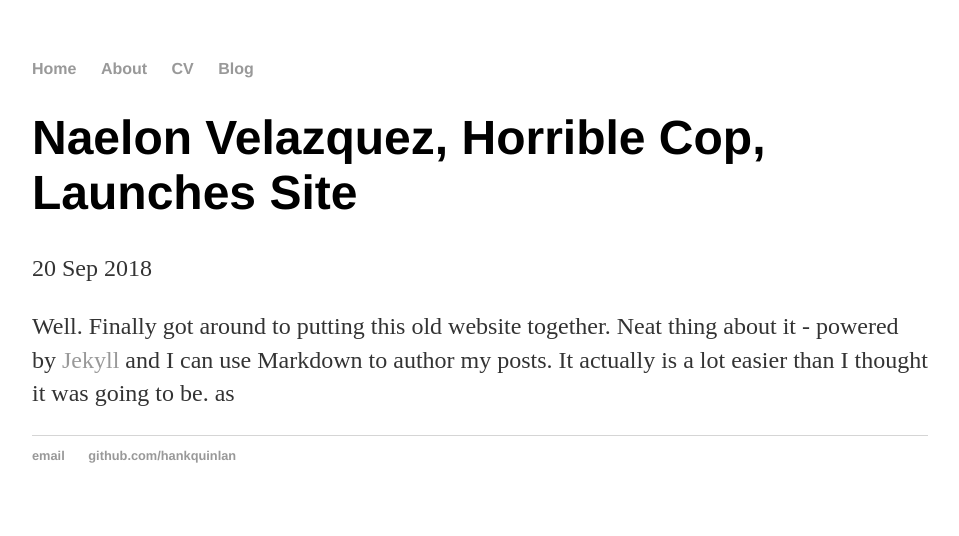
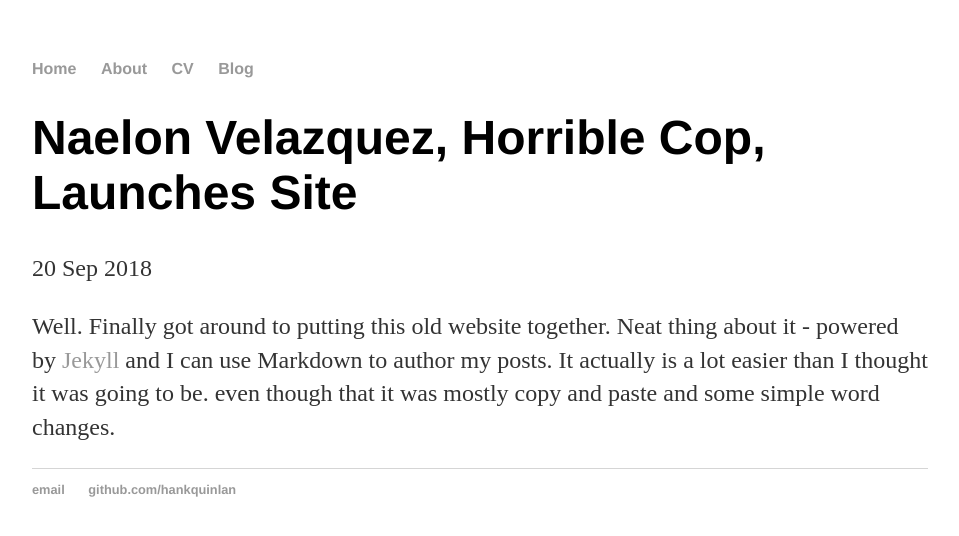
Before and after one commit to naelonv5318/naelonv5318.github.io, a Jekyll site: the page built from _posts/2018-09-20-Naelon-Velazquez-site-launched.md, in a window 1280 px wide. Shown: the top 536 px of the page, without its empty margins (160-1119 px from the left). Built offline with Jekyll 4.4.1, drawn with Linux system fonts in a browser that asks for light colours.

Commit message:
Update 2018-09-20-Naelon-Velazquez-site-launched.md

```diff
--- a/_posts/2018-09-20-Naelon-Velazquez-site-launched.md
+++ b/_posts/2018-09-20-Naelon-Velazquez-site-launched.md
@@ -5,4 +5,4 @@ date: 2018-09-20
 ---
 
 Well. Finally got around to putting this old website together. Neat thing about it - powered by [Jekyll](http://jekyllrb.com) and I can use Markdown to author my posts. It actually is a lot easier than I thought it was going to be.
-as
+even though that it was mostly copy and paste and some simple word changes.
```
